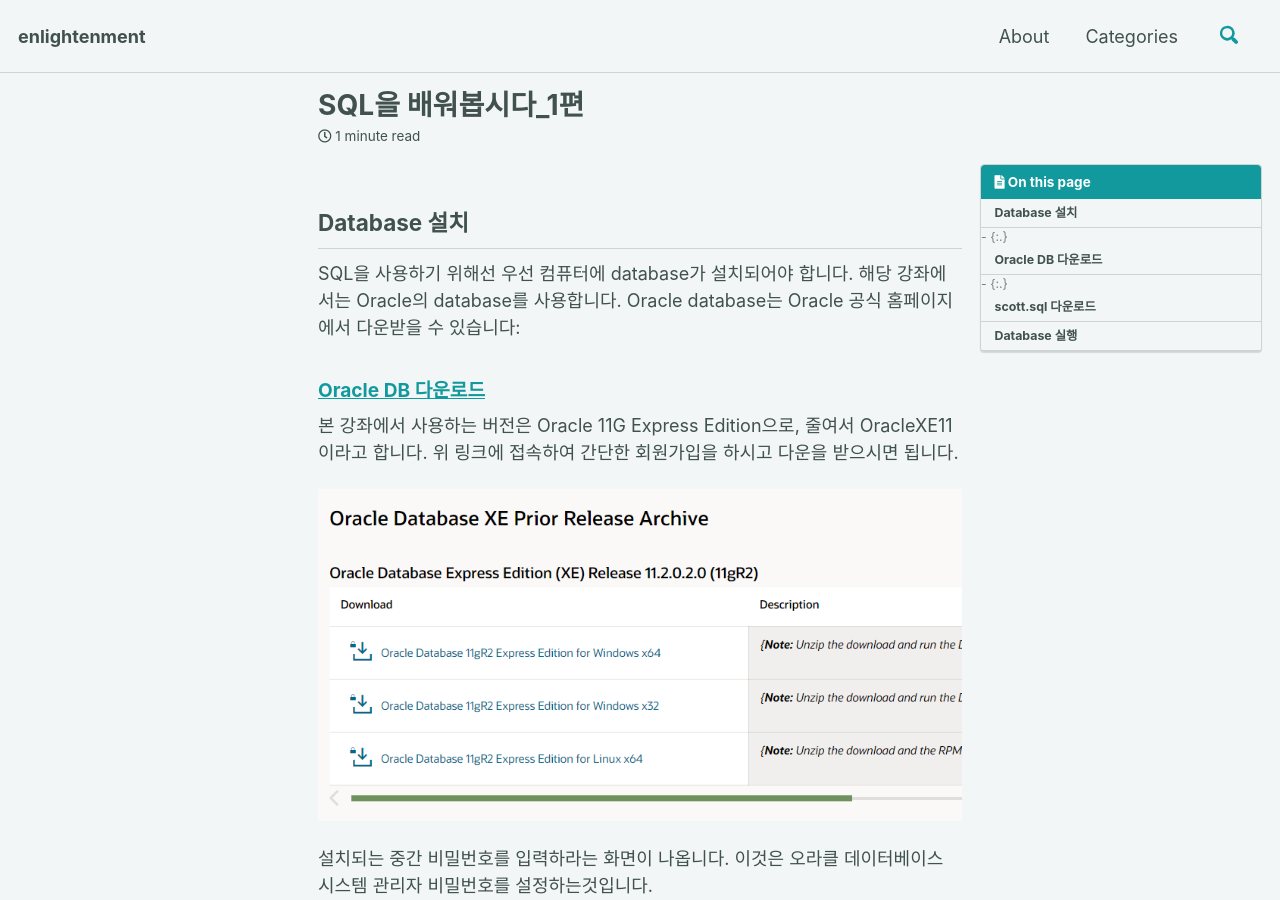
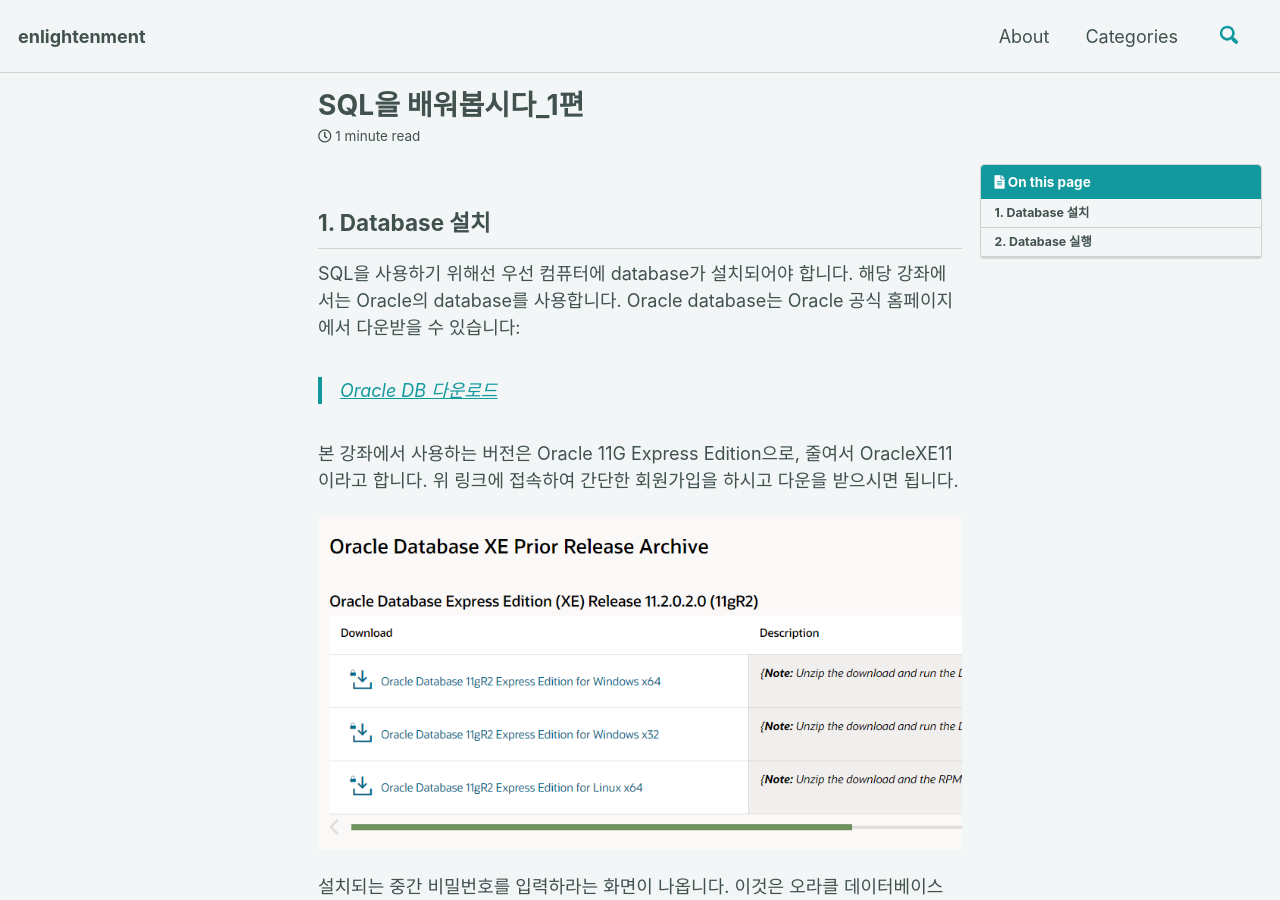
Before and after one commit to orezmis/orezmis.github.io, a Jekyll site: the page built from _posts/2020-10-22-sql_installation_and_account_setup.md, in a window 1280 px wide and 900 px high. Built offline with Jekyll 4.4.1, drawn with Linux system fonts in a browser that asks for light colours; cached includes are drawn as plain includes; some of the changed text lies outside the part shown.

Commit message:
minor fixing

```diff
--- a/_posts/2020-10-22-sql_installation_and_account_setup.md
+++ b/_posts/2020-10-22-sql_installation_and_account_setup.md
@@ -9,12 +9,12 @@
 toc_sticky: true
 ---
 
-## Database  설치
+## 1. Database  설치
 SQL을 사용하기 위해선 우선 컴퓨터에 database가 설치되어야 합니다.
 해당 강좌에서는 Oracle의 database를 사용합니다.
 Oracle database는 Oracle 공식 홈페이지에서 다운받을 수 있습니다:
 
-#### [Oracle DB 다운로드](https://www.oracle.com/database/technologies/xe-prior-releases.html)
+>[Oracle DB 다운로드](https://www.oracle.com/database/technologies/xe-prior-releases.html)
 
 본 강좌에서 사용하는 버전은 Oracle 11G Express Edition으로, 줄여서 OracleXE11 이라고 합니다. 위 링크에 접속하여 간단한 회원가입을 하시고 다운을 받으시면 됩니다.
 
@@ -29,7 +29,7 @@
 
 설치가 완료되면 아래의 <span style="background-color: #e1e1ea">scott.sql</span> 파일을 받아 <span style="background-color: #e1e1ea">c: 바로 아래에 저장</span>합니다.
 
-#### [scott.sql 다운로드](/assets/scott.sql)
+>[scott.sql 다운로드](/assets/scott.sql)
 > 위 파일은 가상의 회사 환경을 구축하여, SCOTT 이라는 인사담당자의 계정으로 회사내의 각종 인사/급여 정보들을 데이터베이스에 저장하여 우리가 쉽고 빠르게 회사 데이터를 갱신, 검색, 수정, 삭제끔 하도록 하는 기초 파일입니다.
 
 ![이곳이 C: 아래이다.](/assets/images/OracleSQL/chap1/3.PNG)
@@ -37,7 +37,7 @@
 
 sql 확장자가 붙은 파일은 메모장으로 열어 볼 수 있습니다. 한번 열어보시기를 권장합니다. 지금은 알 수 없는 내용들이 나중에 다시보면 이해가 될 것입니다.
 
-## Database 실행
+## 2. Database 실행
 윈도우 10 기준으로, 검색창에서 <span style="background-color: #e1e1ea">CMD 프로그램</span>을 찾아 <span style="background-color: #e1e1ea">"관리자 권한으로 열기"</span> 로 실행합니다.
 
 ![관리자 권한 실행](/assets/images/OracleSQL/chap1/4.png)
```
Also changed, not shown: _pages/category-archive.md (+1 -0 lines), _pages/tag-archive.md (+1 -0 lines).
